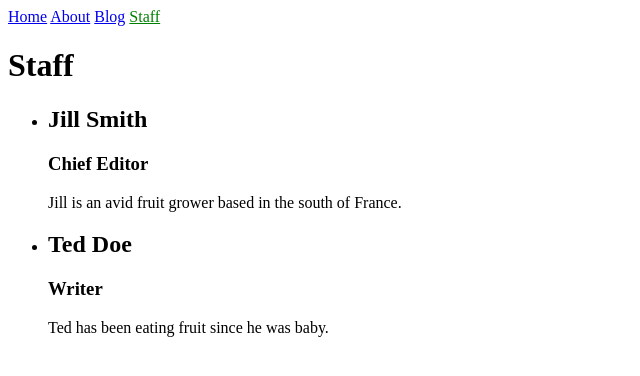
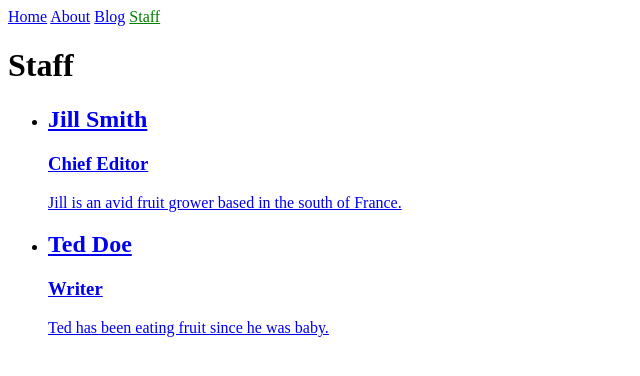
Before and after one commit to nagi-nano/nagi-nano.github.io, a Jekyll site: the page built from staff.html, in a window 1280 px wide. Shown: the top 376 px of the page, without its empty margins (0-640 px from the left). Built offline with Jekyll 4.4.1, drawn with Linux system fonts in a browser that asks for light colours.

Commit message:
Update staff.html

```diff
--- a/staff.html
+++ b/staff.html
@@ -7,7 +7,7 @@ title: Staff
 <ul>
   {% for author in site.authors %}
     <li>
-      <h2>{{ author.name }}</h2>
+      <h2><a href="{{ author.url }}">{{ author.name }}</h2>
       <h3>{{ author.position }}</h3>
       <p>{{ author.content | markdownify }}</p>
     </li>
```
